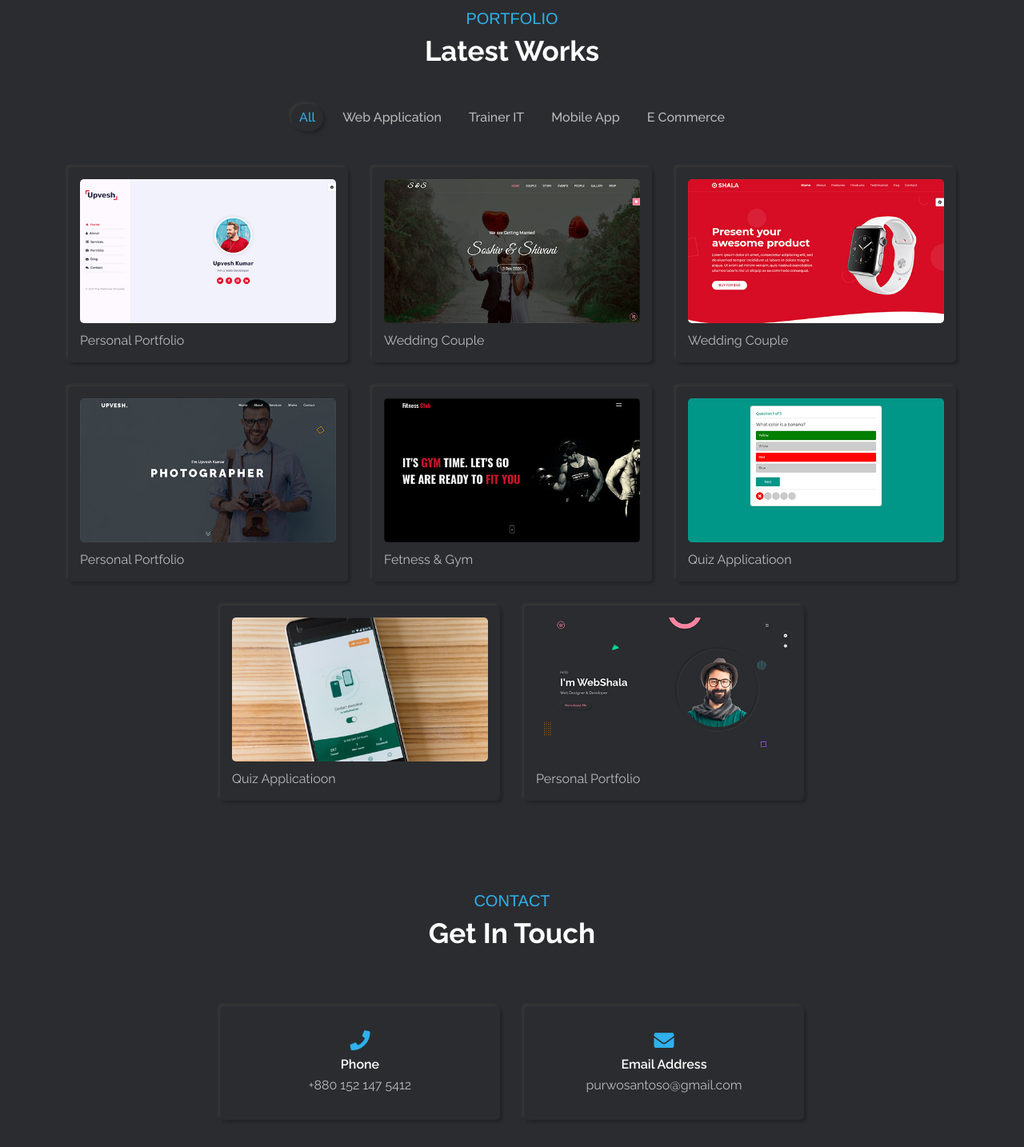
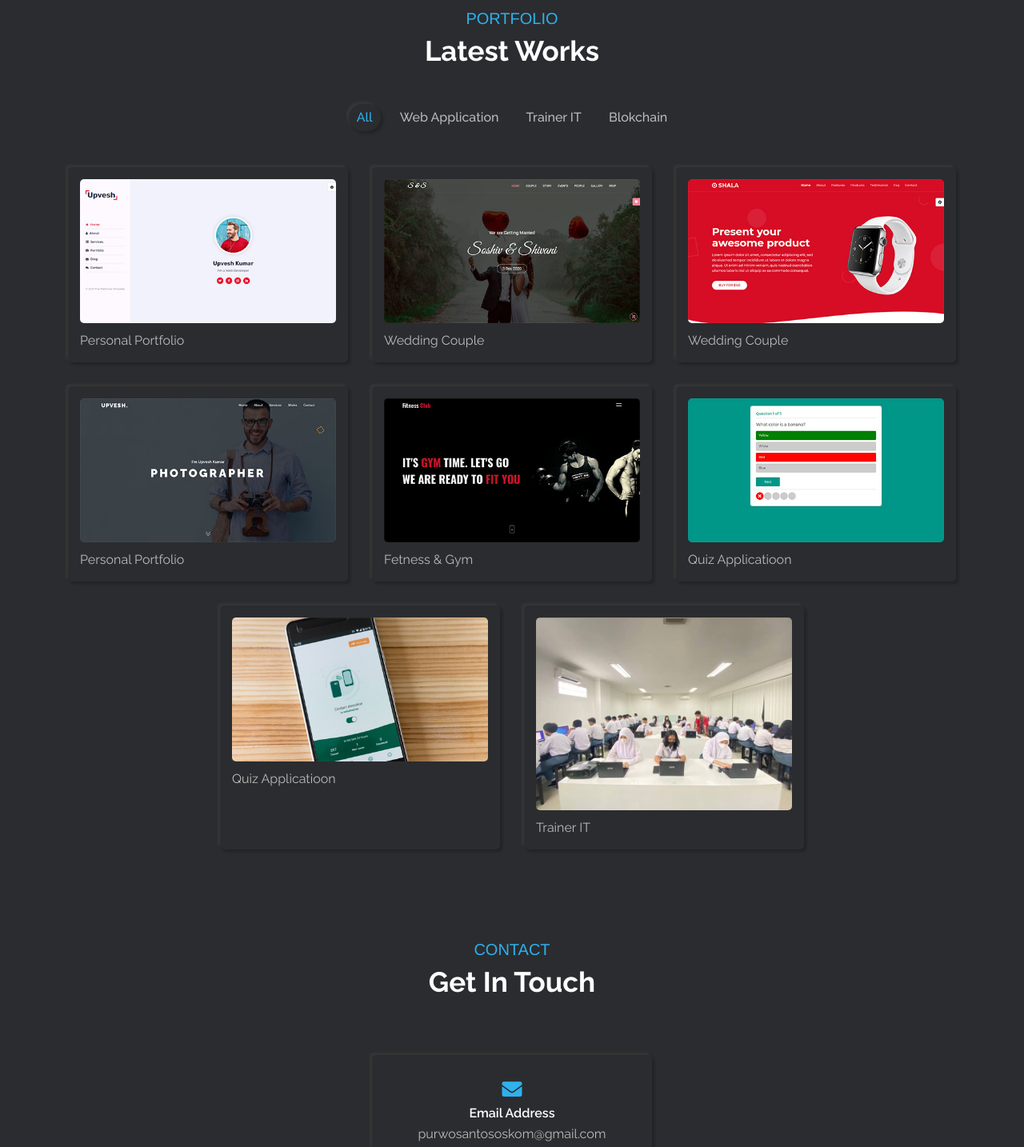
Before and after one commit to Mrsantoso12/Website-Portofolio, a plain HTML site: page index.html in a window 1280 px wide. Shown: the part 3120-4554 px from the top of the page at 80% size. Drawn offline with nearby package versions, Linux system fonts and the light colour scheme.

Commit message:
update 1

```diff
--- a/index.html
+++ b/index.html
@@ -407,9 +407,8 @@
                   <div class="portfolio-filter">
                     <span class="filter-item outer-shadow active" data-target="all">All</span>
                     <span class="filter-item" data-target="web-application">Web application</span>
-                    <span class="filter-item" data-target="photoshop">Trainer IT</span>
-                    <span class="filter-item" data-target="mobile-app">mobile app</span>
-                    <span class="filter-item" data-target="e-commerce">e commerce</span>
+                    <span class="filter-item" data-target="Trainer IT">Trainer IT</span>
+                    <span class="filter-item" data-target="Blokchain">Blokchain</span>
                   </div>
                 </div>
             <!-- ========== End portfolio filter========== -->
@@ -631,7 +630,7 @@
                   </div>
                   <!-- ========== End portfolio item ========== -->
                   <!-- ========== Start portfolio item ========== -->
-                  <div class="portfolio-item" data-category="mobile-app">
+                  <div class="portfolio-item" data-category="Blokchain">
                     <div class="portfolio-item-inner outer-shadow">
                       <div class="portfolio-item-image">
                         <img src="img/portfolio/thumb/project-7.png" alt="portfolio" data-screenshots="
@@ -657,7 +656,7 @@
                                   <li>Client - <span>xyz</span></li>
                                   <li>Tools - <span>html, css, Jquery, PHP, Ajax</span></li>
                                   <li>Web - <span><a href="#" id="link" target="_next">www.morsed.com/project_name</a></span></li>
-                                  <li>Web - <span><a href="#" id=link" target="_next">www.morsed.com/project_name</a></span></li>
+                                  <li>Web - <span><a href="#" id="link" target="_next">www.morsed.com/project_name</a></span></li>
                                 </ul>
                               </div>
                             </div>
@@ -667,18 +666,17 @@
                   </div>
                   <!-- ========== End portfolio item ========== -->
                   <!-- ========== Start portfolio item ========== -->
-                  <div class="portfolio-item" data-category="photoshop">
+                  <div class="portfolio-item" data-category="Trainer IT">
                     <div class="portfolio-item-inner outer-shadow">
                       <div class="portfolio-item-image">
-                        <img src="img/portfolio/thumb/project-8.png" alt="portfolio" data-screenshots="
-                        img/portfolio/large/project-8/1.png,
-                        img/portfolio/large/project-8/2.png,
-                        ">
+                        <img src="img/portfolio/thumb/Trainer IT 1.jpeg" alt="portfolio" data-screenshots="
+                        img/portfolio/large/project-8/Trainer IT 1.jpeg,
+                        img/portfolio/large/project-8/Trainer IT 2.jpeg,">
 
                         <!-- view project button  -->
                         <span class="view-project">view project</span>
                       </div>
-                      <p class="portfolio-item-title">personal portfolio</p>
+                      <p class="portfolio-item-title">Trainer IT</p>
 
                     </div>
                   </div>
@@ -701,7 +699,7 @@
           </div>
         </div>
         <div class="row">
-          <!-- ========== Start contact item ========== -->
+          <!-- ========== Start contact item
           <div class="contact-item contact-card" data-tilt data-tilt-axis="x" data-tilt data-tilt-scale="1.1">
             <div class="contact-item-inner outer-shadow">
               <i class="fas fa-phone">
@@ -710,13 +708,13 @@
               </i>
             </div>
           </div>
-          <!-- ========== End contact item ========== -->
+          ========== End contact item ========== -->
           <!-- ========== Start contact item ========== -->
           <div class="contact-item contact-card" data-tilt data-tilt-axis="x" data-tilt data-tilt-scale="1.1">
             <div class="contact-item-inner outer-shadow">
               <i class="fas fa-envelope">
                 <span class="contact-span">Email Address</span>
-                <p class="contact-p">purwosantoso@gmail.com</p>
+                <p class="contact-p">purwosantososkom@gmail.com</p>
               </i>
             </div>
           </div>
@@ -730,7 +728,7 @@
               </i>
             </div>
           </div>
-          <!-- ========== End contact item ========== -->
+         End contact item ========== -->
         </div>
         <!-- ========== Start contact from ========== -->
         <div class="row">
```
Also changed, not shown: img/portfolio/large/project-8/Trainer IT 1.jpeg (added), img/portfolio/large/project-8/Trainer IT 2.jpeg (added), img/portfolio/large/project-8/Trainer IT 3.jpeg (added), img/portfolio/large/project-8/Trainer IT 4.jpeg (added), img/portfolio/thumb/Trainer IT 1.jpeg (added).
